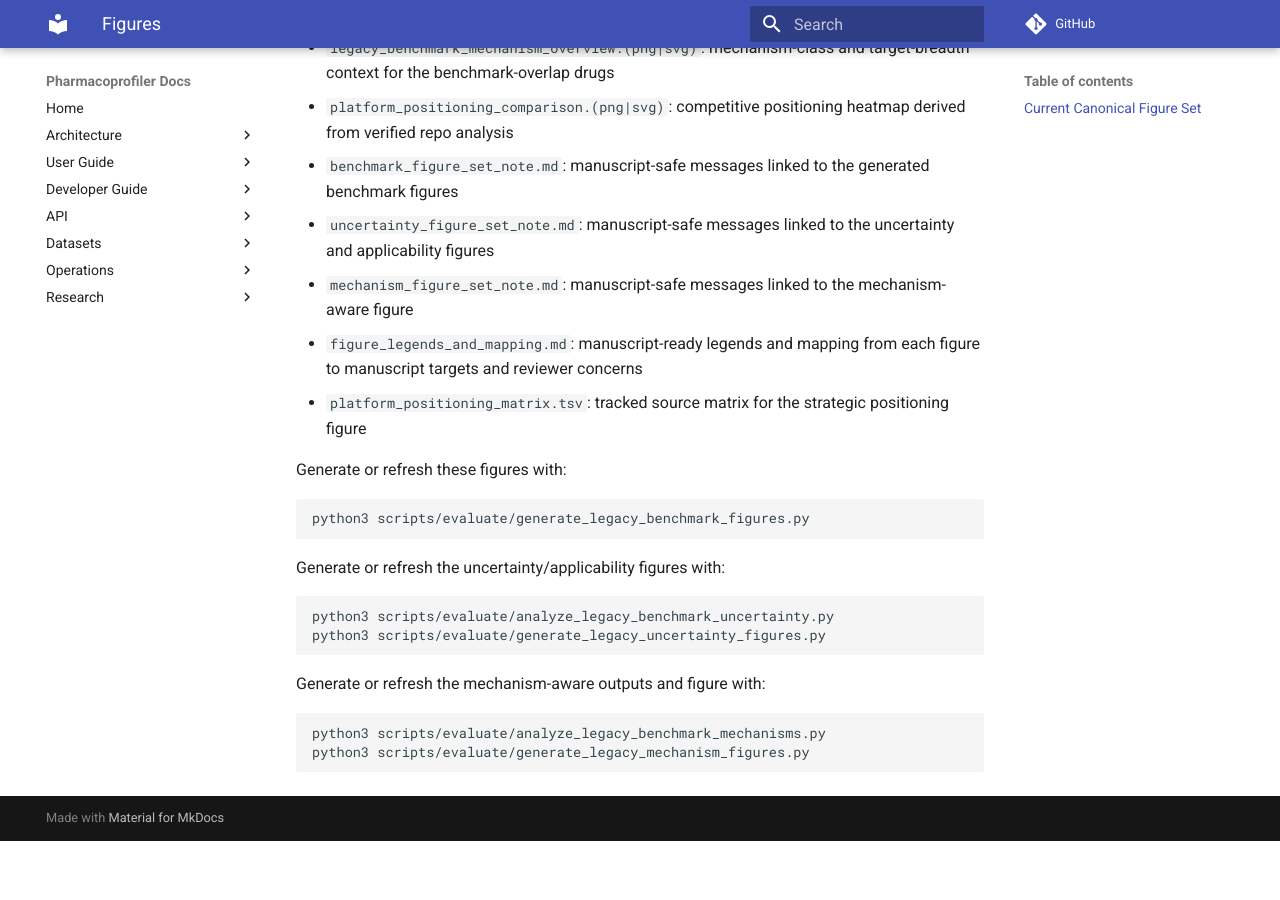
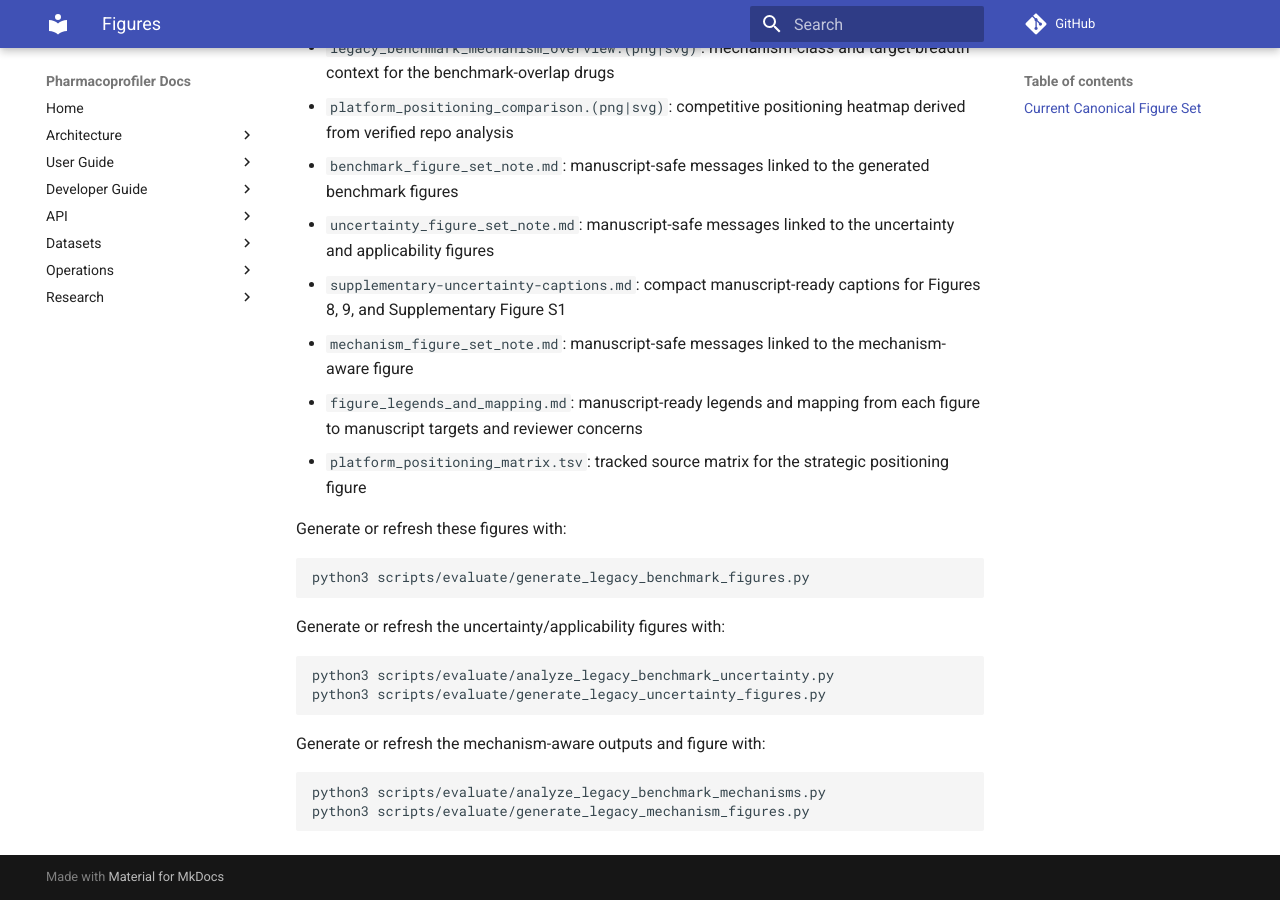
Before and after one commit to uoozcan/Pharmacoprofiler, an MkDocs documentation site: the page built from docs/research/figures/README.md, in a window 1280 px wide and 900 px high, scrolled down 946 px. Built offline with MkDocs 1.6.1 and Material for MkDocs 9.7.7, drawn with Linux system fonts in a browser that asks for light colours; comment, search, counter and statistics services are not loaded; before the commit the page ends 1787 px from its top, so only the background shows below that.

Commit message:
Add supplementary uncertainty figure captions

```diff
--- a/docs/research/figures/README.md
+++ b/docs/research/figures/README.md
@@ -20,6 +20,7 @@ Use `archive/legacy-manuscript-materials/` for exploratory, duplicated, or non-c
 - `platform_positioning_comparison.(png|svg)`: competitive positioning heatmap derived from verified repo analysis
 - `benchmark_figure_set_note.md`: manuscript-safe messages linked to the generated benchmark figures
 - `uncertainty_figure_set_note.md`: manuscript-safe messages linked to the uncertainty and applicability figures
+- `supplementary-uncertainty-captions.md`: compact manuscript-ready captions for Figures 8, 9, and Supplementary Figure S1
 - `mechanism_figure_set_note.md`: manuscript-safe messages linked to the mechanism-aware figure
 - `figure_legends_and_mapping.md`: manuscript-ready legends and mapping from each figure to manuscript targets and reviewer concerns
 - `platform_positioning_matrix.tsv`: tracked source matrix for the strategic positioning figure
```
Also changed, not shown: docs/research/figures/supplementary-uncertainty-captions.md (added, +17 -0 lines).
